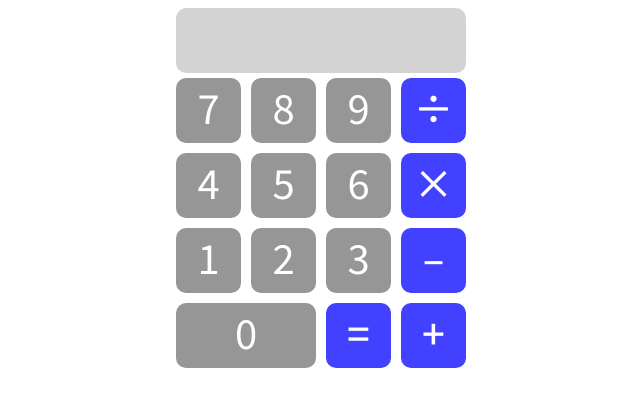
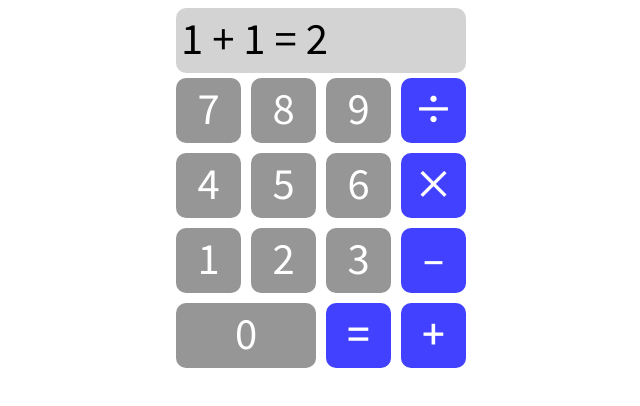
Before and after one commit to asdf-111/WebCalculate, a plain HTML site: page index.html in a window 1280 px wide. Shown: the whole page, without its empty margins (319-959 px from the left). Drawn offline with Linux system fonts and the light colour scheme.

Commit message:
Add Style for Text Field

```diff
--- a/index.html
+++ b/index.html
@@ -9,7 +9,7 @@
     <body>
         <div id="textBox">
             <p id="textField">
-
+                1 + 1 = 2
             </p>
         </div>
 
--- a/style.css
+++ b/style.css
@@ -10,6 +10,15 @@ div {
     margin: auto;
     border-radius: 10px;
     background-color: lightgrey;
+}
+
+#textField {
+    margin: 0px;
+    padding: 0px 5px 0px 5px;
+    font-family: 'Noto Sans KR';
+    font-weight: 400;
+    font-size: 40px;
+    text-align: left;
 }
 
 #buttons {
```
